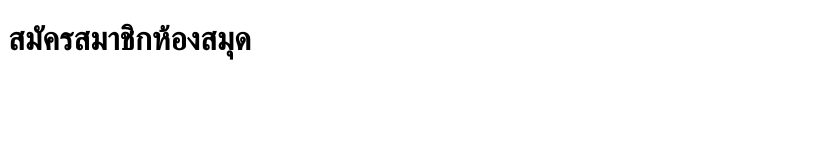
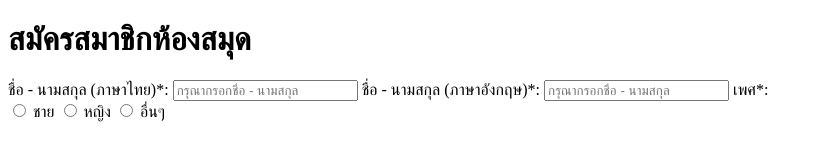
Before and after one commit to ppwowzagg/6709650540_LibraryMembershipApplicationForm, a plain HTML site: page index.html in a window 1280 px wide. Shown: the whole page, without its empty margins (0-823 px from the left). Drawn offline with Linux system fonts and the light colour scheme.

Commit message:
เลือกเพศ

```diff
--- a/index.html
+++ b/index.html
@@ -9,3 +9,18 @@
 <body>
     <div class="form-container">
         <h1>สมัครสมาชิกห้องสมุด</h1>
+        <form >
+            <label for="fullname-th">ชื่อ - นามสกุล (ภาษาไทย)<span class="required">*</span>:</label>
+            <input type="text" id="fullname-th" name="fullname-th" pattern="[\u0E00-\u0E7F\s]+" required placeholder="กรุณากรอกชื่อ - นามสกุล">
+
+            <label for="fullname-en">ชื่อ - นามสกุล (ภาษาอังกฤษ)<span class="required">*</span>:</label>
+            <input type="text" id="fullname-en" name="fullname-en" pattern="[A-Za-z\s]+" required placeholder="กรุณากรอกชื่อ - นามสกุล">
+            <label>เพศ<span class="required">*</span>:</label>
+            <div class="gender-options">
+                <input type="radio" id="male" name="gender" value="ชาย" required>
+                <label for="male">ชาย</label>
+                <input type="radio" id="female" name="gender" value="หญิง" required>
+                <label for="female">หญิง</label>
+                <input type="radio" id="other" name="gender" value="อื่นๆ" required>
+                <label for="other">อื่นๆ</label>
+            </div>
```
